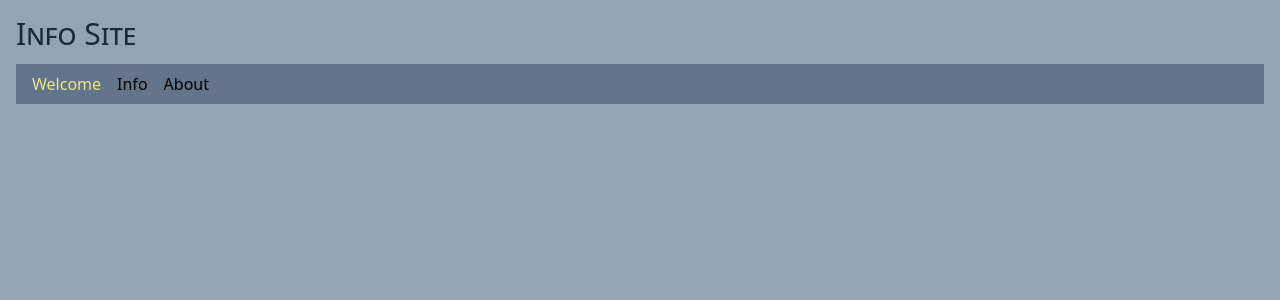
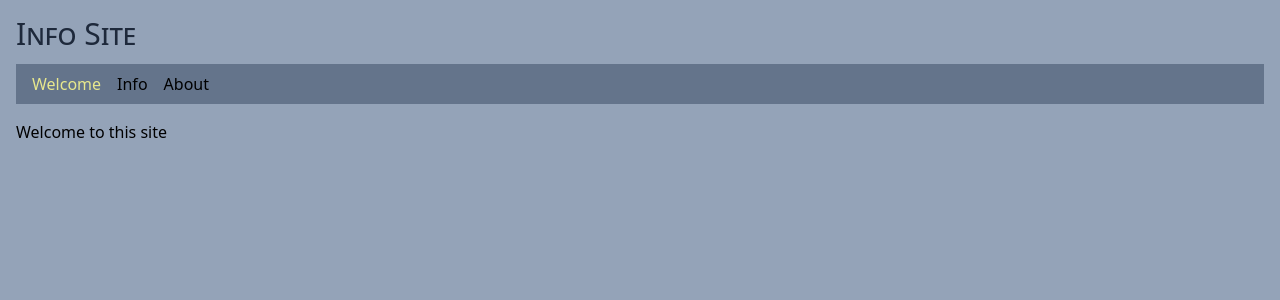
Before and after one commit to edwardtanguay/et119-react-site-with-vitest, a React (Vite) app: page /welcome in a window 1280 px wide. Shown: the top 300 px of the page. Built offline with nearby package versions, Linux system fonts and the light colour scheme.

Commit message:
function

```diff
--- a/src/pages/PageWelcome.tsx
+++ b/src/pages/PageWelcome.tsx
@@ -5,6 +5,6 @@ export const PageWelcome = () => {
 	const message = 'welcome to this site';
 
 	return (
-		<p>{tools.capitalizeFirstLette}</p>
+		<p>{tools.capitalizeFirstLetter(message)}</p>
 	)
 }
```
